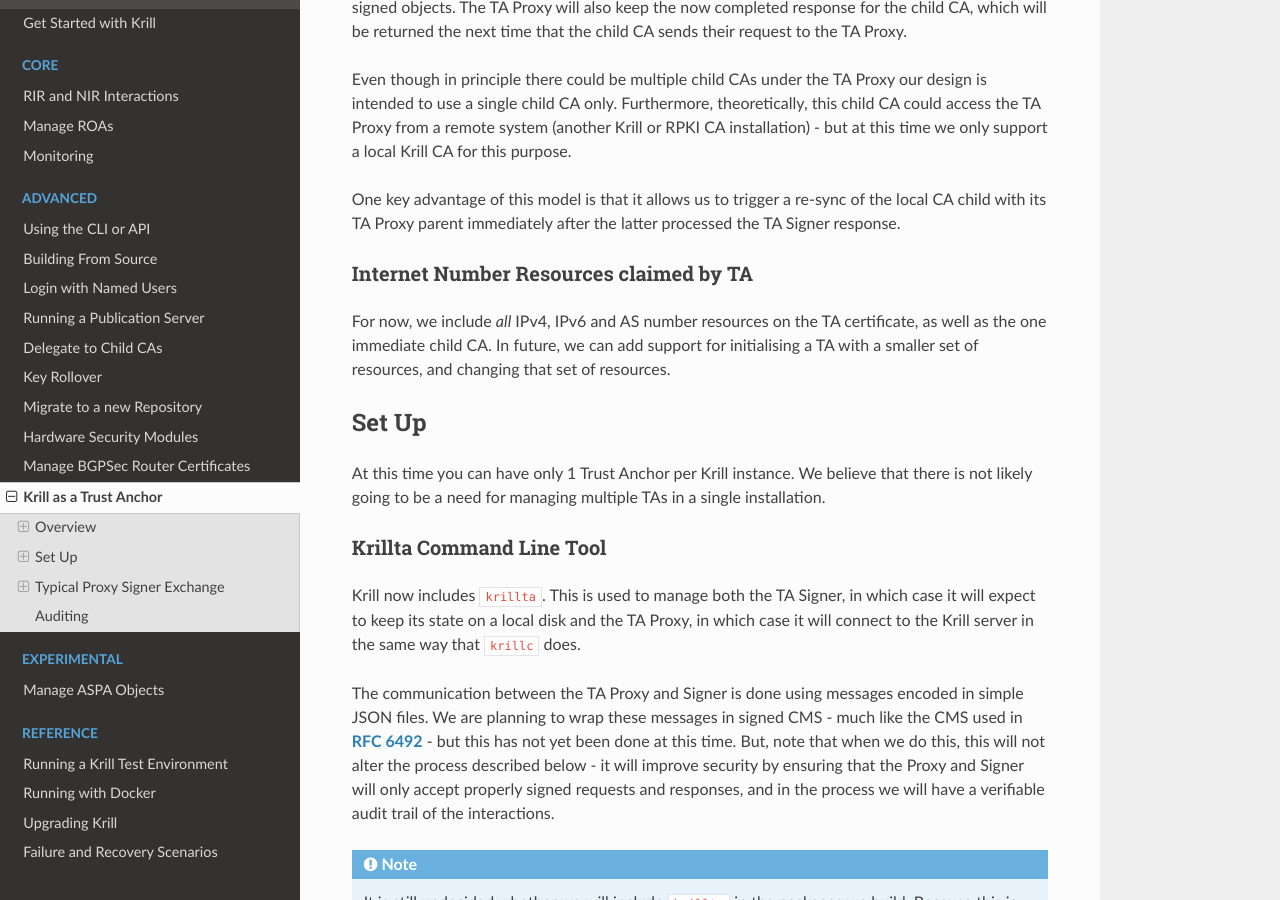
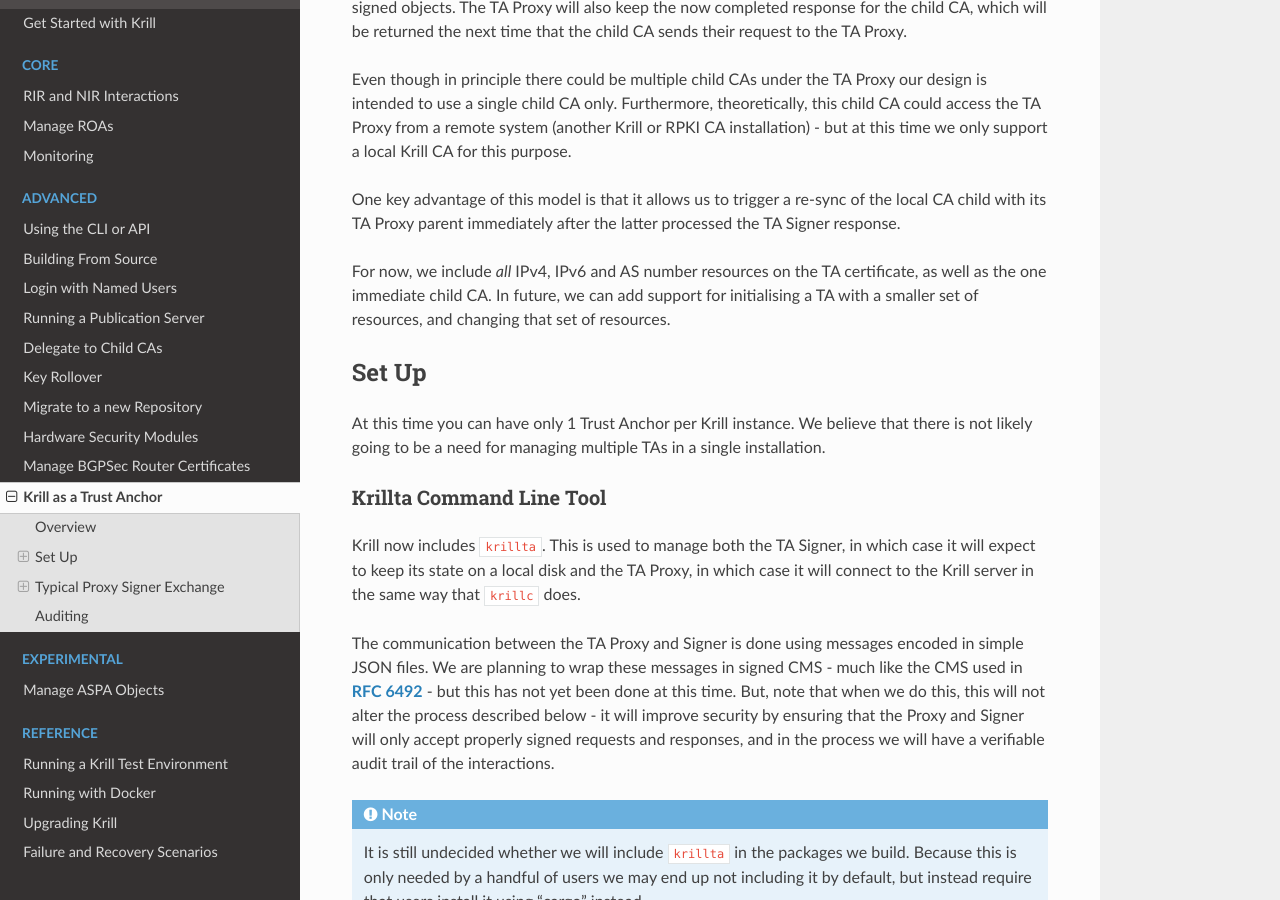
Before and after one commit to NLnetLabs/krill-manual, a Sphinx documentation site: the page built from source/trust-anchor.rst, in a window 1280 px wide and 900 px high, scrolled down 1181 px. Built offline with Sphinx 7.4.7 and the Read the Docs theme 2.0.0, drawn with Linux system fonts in a browser that asks for light colours; the version number could not be read and is left out.

Commit message:
Remove caption

```diff
--- a/source/trust-anchor.rst
+++ b/source/trust-anchor.rst
@@ -68,9 +68,6 @@
 One key advantage of this model is that it allows us to trigger a re-sync
 of the local CA child with its TA Proxy parent immediately after the
 latter processed the TA Signer response.
-
-Internet Number Resources claimed by TA
----------------------------------------
 
 For now, we include *all* IPv4, IPv6 and AS number resources on the TA
 certificate, as well as the one immediate child CA. In future, we can
```
